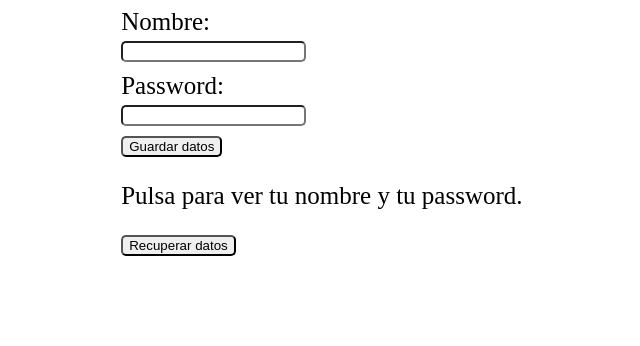
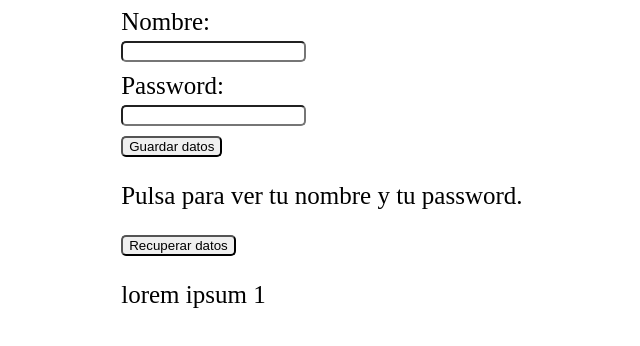
Before and after one commit to saulrodriguezcceo/cursoGit, a plain HTML site: page index.html in a window 1280 px wide. Shown: the whole page, without its empty margins (266-906 px from the left). Drawn offline with Linux system fonts and the light colour scheme.

Commit message:
Linea de prueba en index lorem ipsum

```diff
--- a/index.html
+++ b/index.html
@@ -21,6 +21,7 @@
         <p id="datos"> Pulsa para ver tu nombre y tu password. </p>
 
         <input type="button" onclick="recuperarDatos()" value="Recuperar datos" />
+        <p> lorem ipsum 1</p>
       </div>
 </body>
 </html>
```
